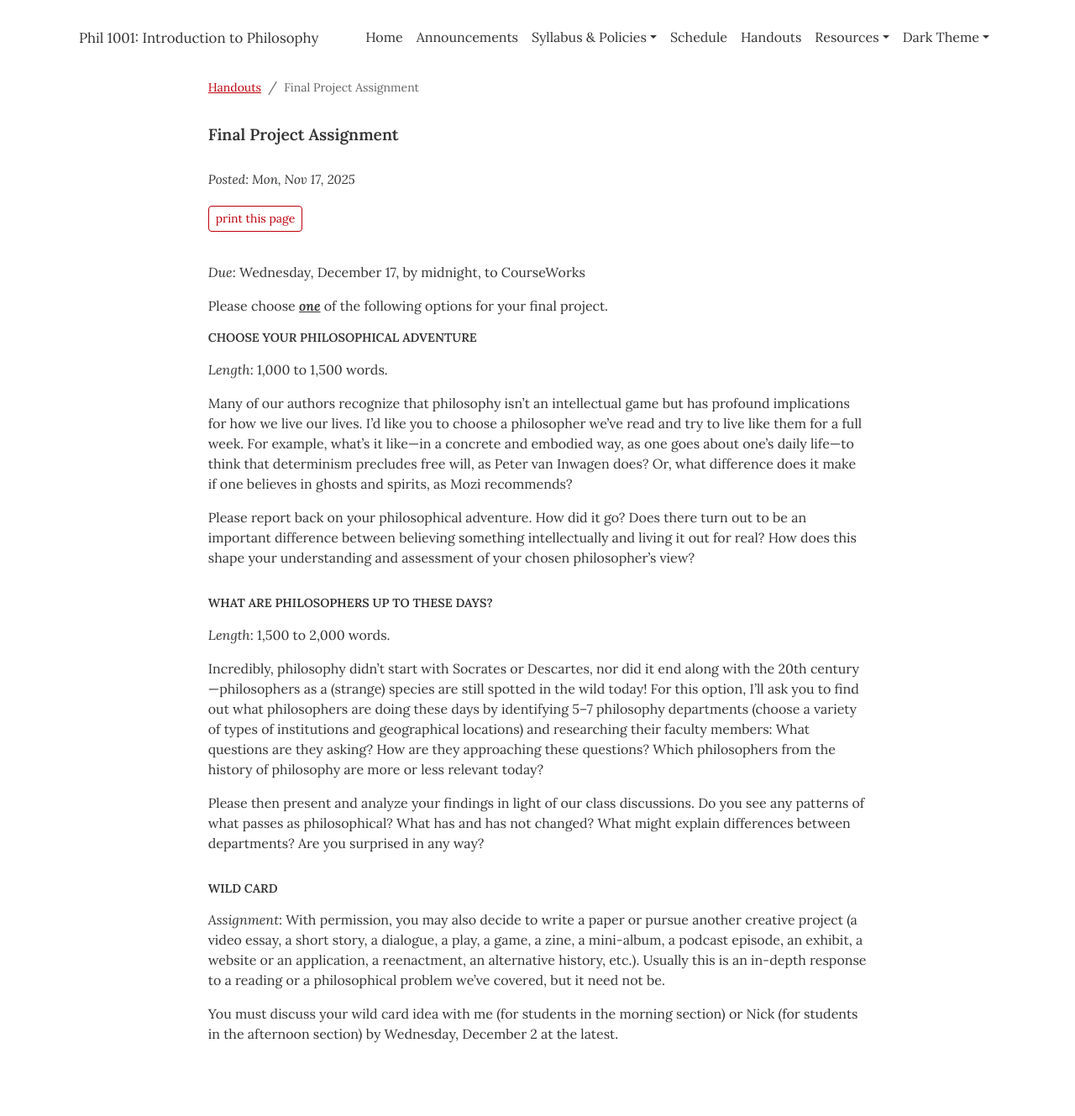
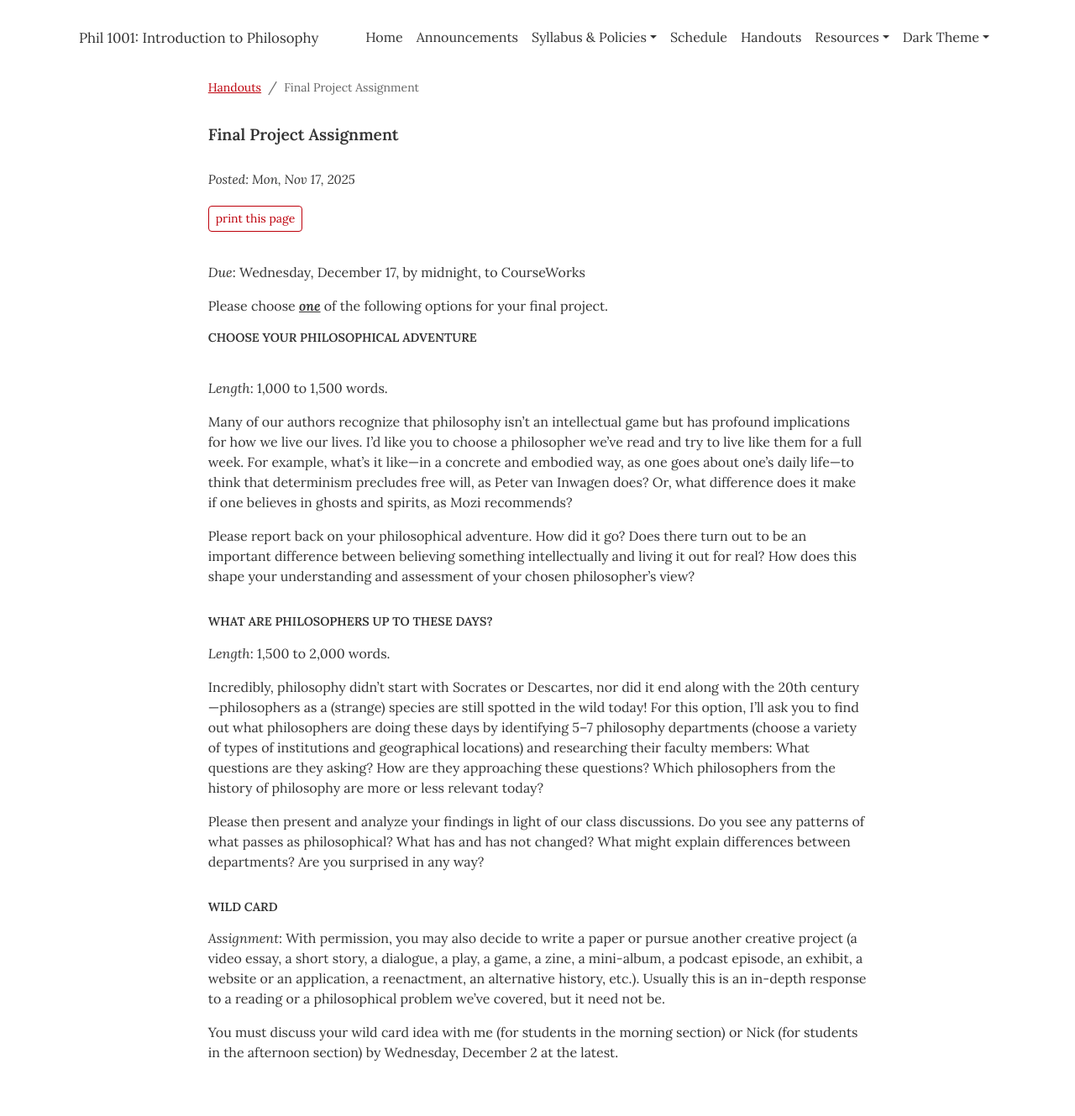
Before and after one commit to dingherself/intro, a Jekyll site: the page built from handouts/_posts/2025-11-17-final-project.md, in a window 1280 px wide. Shown: the whole page at 84% size. Built offline with Jekyll 4.4.1, drawn with Linux system fonts in a browser that asks for light colours; before the commit the page ends 1307 px from its top, so only the background shows below that.

Commit message:
better layout

```diff
--- a/handouts/_posts/2025-11-17-final-project.md
+++ b/handouts/_posts/2025-11-17-final-project.md
@@ -8,7 +8,7 @@
 
 Please choose ***<u>one</u>*** of the following options for your final project.
 
-## Choose Your Philosophical Adventure
+<h2 style="margin-bottom: 2.25rem;">Choose Your Philosophical Adventure</h2>
 
 *Length*: 1,000 to 1,500 words.
 
```
